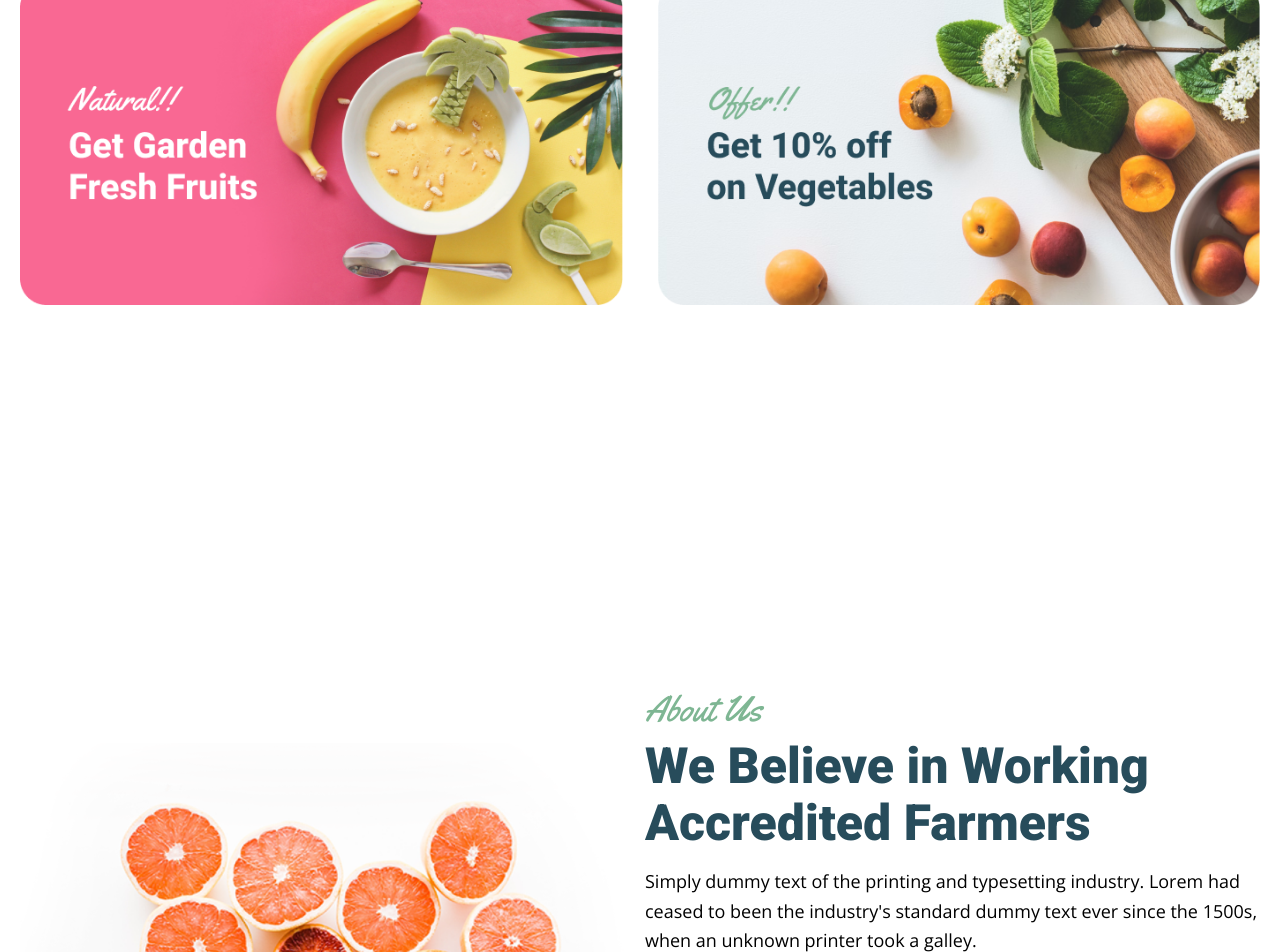
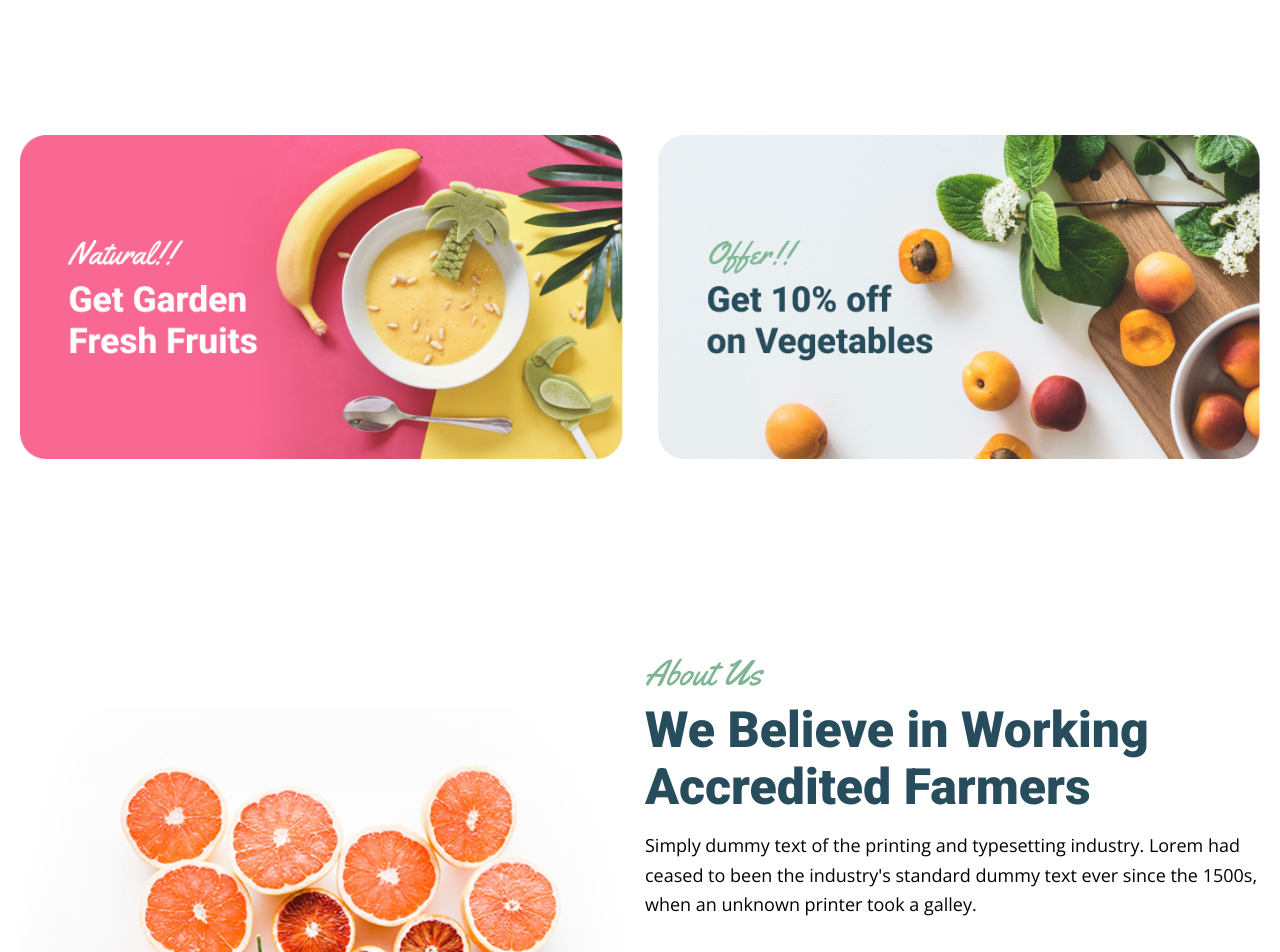
Before and after one commit to Enigma2017/shop-organic-food, a React (Vite) app: page / in a window 1280 px wide. Shown: the part 1060-2012 px from the top of the page. Built offline with nearby package versions, Linux system fonts and the light colour scheme.

Commit message:
Landing finished

```diff
--- a/src/styles/pages/landing/_about_us.scss
+++ b/src/styles/pages/landing/_about_us.scss
@@ -1,6 +1,5 @@
 .about {
   &__container {
-    margin-top: 190rem;
     display: grid;
     grid-template-columns: 1fr 1fr;
     gap: 10px;
--- a/src/styles/pages/landing/_discount.scss
+++ b/src/styles/pages/landing/_discount.scss
@@ -4,6 +4,7 @@
   margin-inline: auto;
   gap: 35px;
   padding-inline: 20px;
+  margin-top: 154rem;
   @media screen and (max-width: 1400px) {
     justify-content: center;
     gap: 35px;
--- a/src/styles/pages/landing/_organic_juice.scss
+++ b/src/styles/pages/landing/_organic_juice.scss
@@ -1,6 +1,6 @@
 .organic {
-    margin: 187rem 0;
-
+    padding: 187rem 0;
+    background-color: var(--light-green-color);
     @include tablet {
         margin: 96rem 0;
     }
--- a/src/styles/pages/landing/_products.scss
+++ b/src/styles/pages/landing/_products.scss
@@ -1,5 +1,5 @@
 .products{
-    padding: 176rem 0 200rem;
+    padding: 0 0 200rem;
 
     @media screen and (max-width:$tablet){
         padding: 160rem 10rem 90rem;
```
